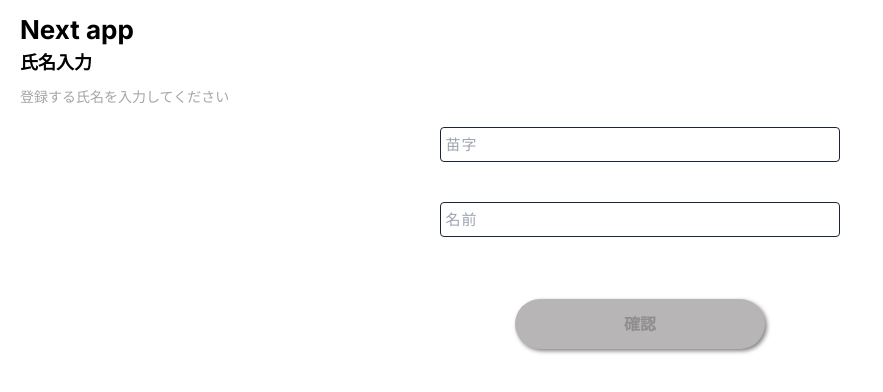
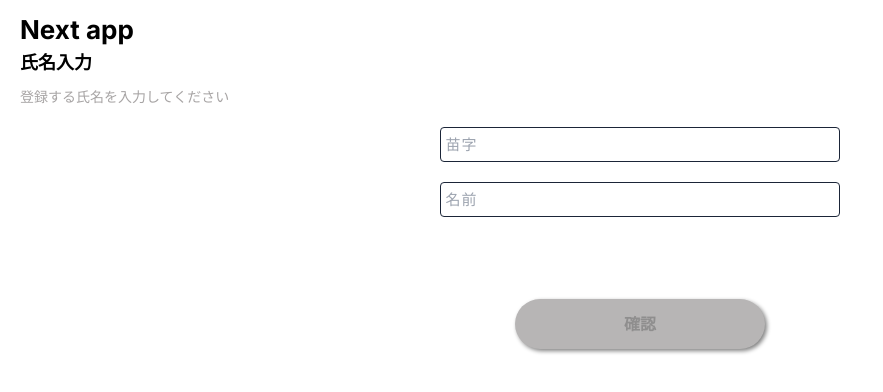
Before and after one commit to tominagamaya/next-form, a Next.js app: page /input in a window 1280 px wide. Shown: the top 392 px of the page, without its empty margins (0-883 px from the left). Built offline with nearby package versions, Linux system fonts and the light colour scheme; no server answers.

Commit message:
create InputText component

```diff
--- /dev/null
+++ b/app/components/InputText/index.module.css
@@ -0,0 +1,33 @@
+.inputContents {
+	position: relative;
+  margin-right: 20px;
+  width: 100%;
+}
+.inputContents input[type='text'] {
+	font: 15px/24px sans-serif;
+	box-sizing: border-box;
+	padding: 0.3em;
+	transition: 0.3s;
+	letter-spacing: 1px;
+	color: var(--input-color);
+	border: 1px solid var(--input-border-color);
+	border-radius: 4px;
+  width: 100%;
+}
+.inputLabel input[type='text']:focus {
+	border: 1px solid var(--error-color);
+	outline: none;
+	box-shadow: 0 0 5px 1px rgba(218,60,65, .5);
+}
+.errorMessage {
+  color: var(--error-color);
+  font-size: 14px;
+  padding-top: 5px;
+	height: 20px;
+}
+
+@media screen and (min-width: 600px){
+	.inputContainer div:last-child{
+		padding-top: 20px;
+	}
+}
--- /dev/null
+++ b/app/components/InputText/index.tsx
@@ -0,0 +1,27 @@
+import React, { ComponentPropsWithoutRef, forwardRef } from "react";
+import styles from "./index.module.css"
+
+type Props = {
+  placeholder: string;
+  errorMessage?: string;
+}
+
+type ChildProps = ComponentPropsWithoutRef<'input'> & Props;
+
+
+export const InputText = forwardRef<HTMLInputElement, ChildProps>(function InputTextBase({ placeholder, errorMessage, ...props }, ref) {
+  return (
+    <div className={styles.inputContents}>
+      <label className={styles.inputLabel}>
+        <input
+          type={"text"}
+          {...props}
+          className={styles.inputText}
+          placeholder={placeholder}
+          ref={ref}
+        />
+      </label>
+      <p className={styles.errorMessage}>{errorMessage}</p>
+    </div>
+  )
+});
--- a/app/input/presentations/Name/index.module.css
+++ b/app/input/presentations/Name/index.module.css
@@ -1,35 +1,6 @@
 .inputContainer {
   display: flex;
   padding-top: 20px;
-}
-
-.inputContents {
-	position: relative;
-  margin-right: 20px;
-  width: 100%;
-}
-
-.inputContents input[type='text'] {
-	font: 15px/24px sans-serif;
-	box-sizing: border-box;
-	padding: 0.3em;
-	transition: 0.3s;
-	letter-spacing: 1px;
-	color: var(--input-color);
-	border: 1px solid var(--input-border-color);
-	border-radius: 4px;
-  width: 100%;
-}
-.inputLabel input[type='text']:focus {
-	border: 1px solid var(--error-color);
-	outline: none;
-	box-shadow: 0 0 5px 1px rgba(218,60,65, .5);
-}
-.errorMessage {
-  color: var(--error-color);
-  font-size: 14px;
-  padding-top: 5px;
-	height: 20px;
 }
 
 @media screen and (min-width: 600px){
@@ -38,7 +9,4 @@
 		margin: 0 auto;
 		width: 400px;
 	}
-	.inputContainer div:last-child{
-		padding-top: 20px;
-	}
 }
--- a/app/input/presentations/Name/index.tsx
+++ b/app/input/presentations/Name/index.tsx
@@ -2,36 +2,23 @@ import React from "react";
 import { useFormContext } from "react-hook-form";
 import { inputForm } from "../../page";
 import styles from "./index.module.css"
+import { InputText } from "@/app/components/InputText";
 
 export const Name: React.FC = () => {
   const { register, formState: { errors } } = useFormContext<inputForm>()
   return (
     <>
       <div className={styles.inputContainer}>
-        <div className={styles.inputContents}>
-          <label className={styles.inputLabel}>
-            <input
-                type="text"
-                id="lastName"
-                className={styles.inputText}
-                placeholder="苗字"
-                {...register("lastName", { required: "苗字を入力してください" })}
-              />
-          </label>
-          <p className={styles.errorMessage}>{errors.lastName && errors.lastName.message}</p>
-        </div>
-        <div className={styles.inputContents}>
-          <label className={styles.inputLabel}>
-            <input
-                type="text"
-                id="firstName"
-                className={styles.inputText}
-                placeholder="名前"
-                {...register("firstName", { required: "名前を入力してください" })}
-              />
-          </label>
-          <p className={styles.errorMessage}>{errors.firstName && errors.firstName.message}</p>
-        </div>
+        <InputText
+          placeholder={"苗字"}
+          errorMessage={errors.lastName && errors.lastName.message}
+          {...register("lastName", { required: "苗字を入力してください" })}
+          />
+        <InputText
+          placeholder={"名前"}
+          errorMessage={errors.lastName && errors.lastName.message}
+          {...register("firstName", { required: "名前を入力してください" })}
+          />
       </div>
     </>
   )
```
